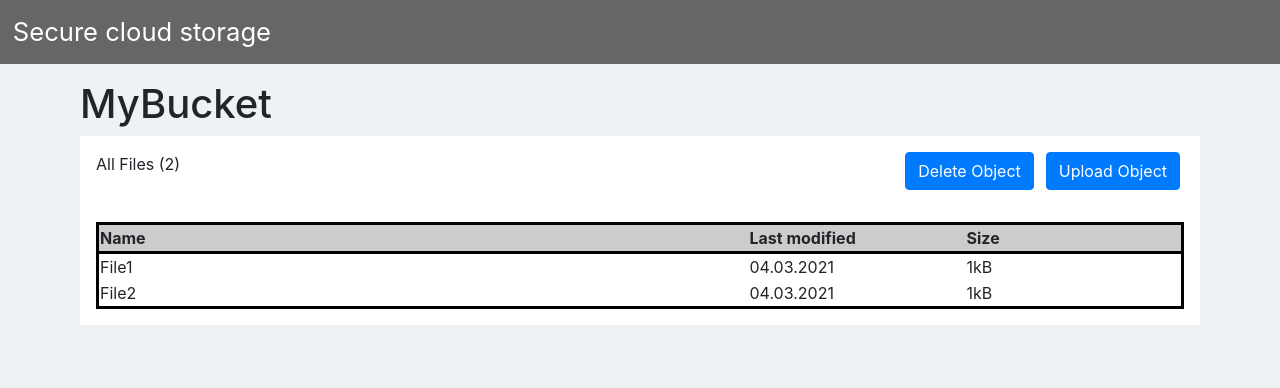
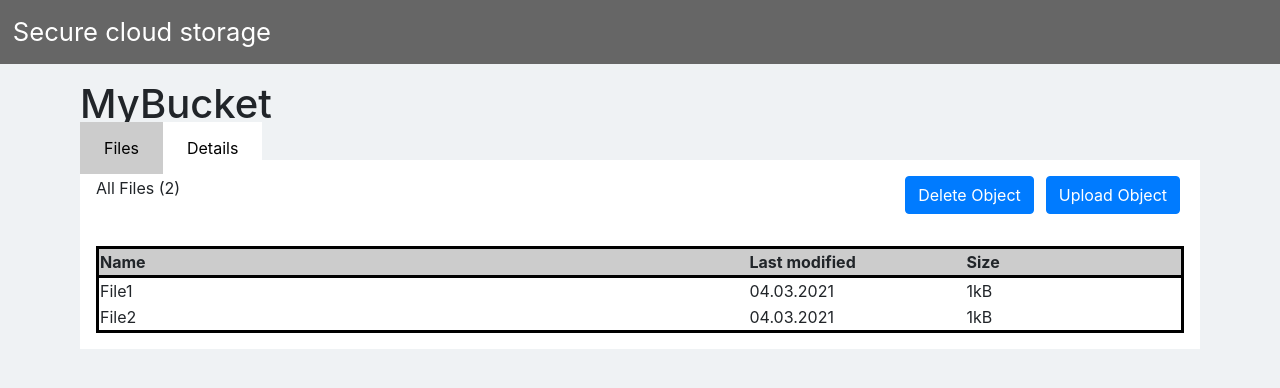
Before and after one commit to Gep93/storage-app, a React (Create React App) app: page /bucket/1 in a window 1280 px wide. Shown: the top 388 px of the page. Built offline with nearby package versions, Linux system fonts and the light colour scheme.

Commit message:
add(component): Tab, import and use Tab in Bucket for conditional component rendering

```diff
--- a/src/Bucket/index.js
+++ b/src/Bucket/index.js
@@ -3,15 +3,20 @@ import "bootstrap/dist/css/bootstrap.css";
 import "./index.css";
 import BucketTable from "./../BucketTable/index";
 import BucketOptions from "../BucketOptions/index";
+import Tab from "../Tab/index";
 
 class Bucket extends Component {
   constructor(props) {
     super(props);
     this.state = {
       bucketobjects: [],
+      renderfiles: true,
     };
 
+    this.handleRenderTab = this.handleRenderTab.bind(this);
     this.getFileList = this.getFileList.bind(this);
+    this.renderFiles = this.renderFiles.bind(this);
+    this.renderDetails = this.renderDetails.bind(this);
   }
 
   objects = [
@@ -23,15 +28,47 @@ class Bucket extends Component {
     console.log("evet", evt.target.files[0]);
   }
 
+  labels = [
+    { name: "Files", render: "BucketTable" },
+    { name: "Details", render: "BucketDetails" },
+  ];
+
+  handleRenderTab(evt) {
+    console.log(evt.target);
+  }
+
+  renderFiles(evt) {
+    this.setState({ renderfiles: true });
+  }
+
+  renderDetails(evt) {
+    this.setState({ renderfiles: false });
+  }
   render() {
     return (
       <div className="Bucket p-3">
         <h1>MyBucket</h1>
-        <BucketOptions
-          objectsnum={this.objects.length}
-          getFileList={this.getFileList}
+        <Tab
+          onClick={this.renderFiles}
+          name="Files"
+          active={this.state.renderfiles}
         />
-        <BucketTable objects={this.objects} />
+        <Tab
+          onClick={this.renderDetails}
+          name="Details "
+          active={!this.state.renderfiles}
+        />
+        {this.state.renderfiles ? (
+          <>
+            <BucketOptions
+              objectsnum={this.objects.length}
+              getFileList={this.getFileList}
+            />
+            <BucketTable objects={this.objects} />
+          </>
+        ) : (
+          console.log("<BucketDetails />")
+        )}
       </div>
     );
   }
--- /dev/null
+++ b/src/Tab/index.css
@@ -0,0 +1,9 @@
+.Tab {
+  color: black;
+  background-color: white;
+  list-style: none;
+}
+
+.Tab-selected {
+  background-color: #cccccc;
+}
--- /dev/null
+++ b/src/Tab/index.js
@@ -0,0 +1,16 @@
+import React from "react";
+import "bootstrap/dist/css/bootstrap.css";
+import "./index.css";
+
+const Tab = (props) => {
+  return (
+    <span
+      onClick={props.onClick}
+      className={`Tab px-4 py-3 ${props.active && "Tab-selected"}`}
+    >
+      {props.name}
+    </span>
+  );
+};
+
+export default Tab;
```
